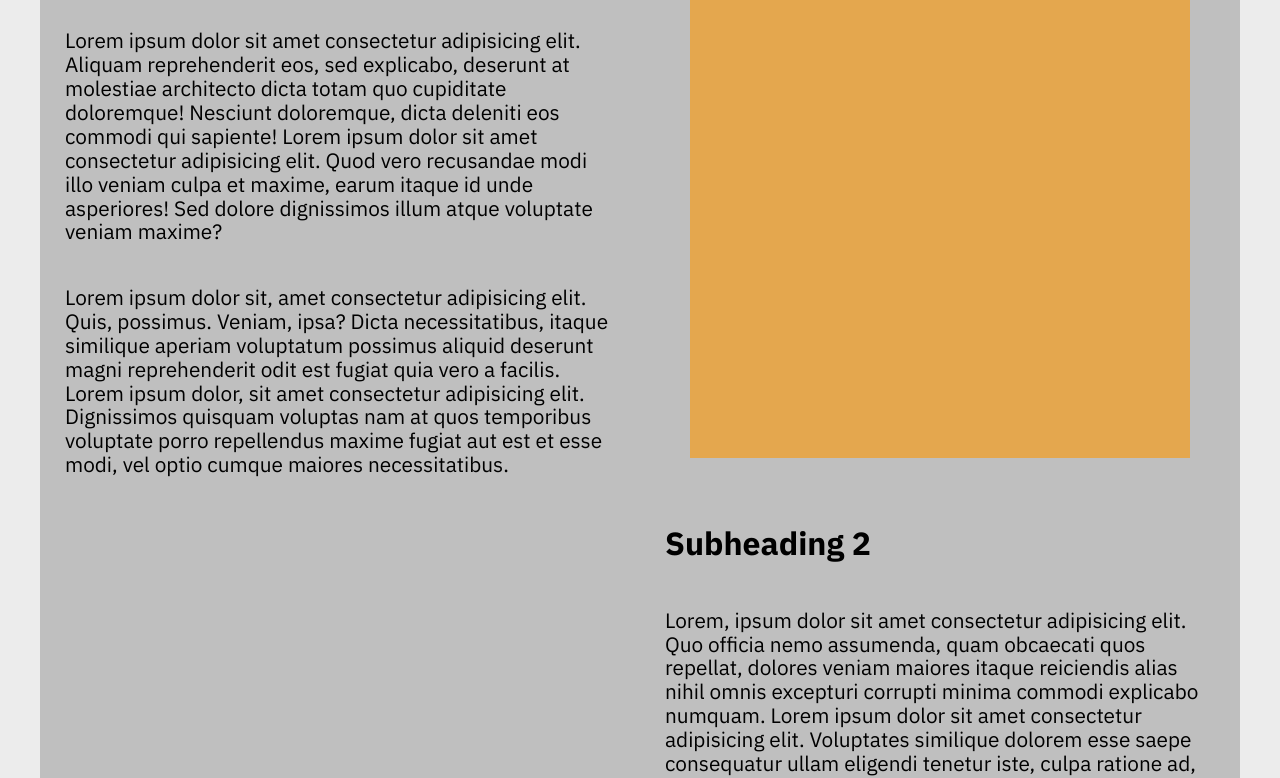
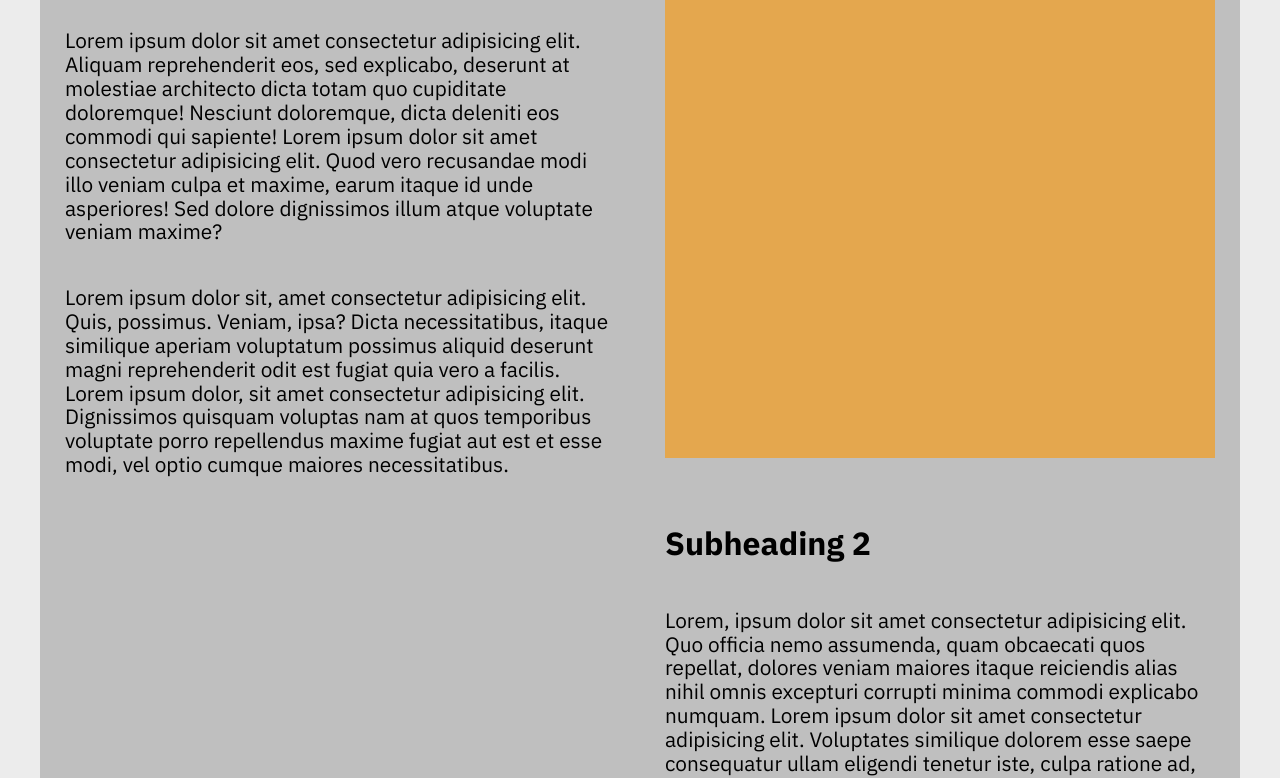
Before and after one commit to marco-tav/pagina-jt, a plain HTML site: page index.html in a window 1280 px wide. Shown: the part 301-1079 px from the top of the page. Drawn offline with Linux system fonts and the light colour scheme.

Commit message:
Change image placeholder alignment and size

```diff
--- a/index.html
+++ b/index.html
@@ -39,7 +39,7 @@
                             <p class="common-text">Lorem ipsum dolor sit, amet consectetur adipisicing elit. Quis, possimus. Veniam, ipsa? Dicta necessitatibus, itaque similique aperiam voluptatum possimus aliquid deserunt magni reprehenderit odit est fugiat quia vero a facilis. Lorem ipsum dolor, sit amet consectetur adipisicing elit. Dignissimos quisquam voluptas nam at quos temporibus voluptate porro repellendus maxime fugiat aut est et esse modi, vel optio cumque maiores necessitatibus.</p>
                         </div>
                         <div class="img">
-                            <div class="img-placeholder"></div>
+                            <div class="img-placeholder-1"></div>
                         </div>
                     </div>
                     <div class="text-card img-left">
--- a/styles/index-style.css
+++ b/styles/index-style.css
@@ -188,12 +188,13 @@ main {
 .img {
     width: 50%;
     display: flex;
-    justify-content: center;
+    justify-content: flex-end;
     align-items: center;
 }
 
-.img-placeholder {
-    width: 500px;
+.img-placeholder-1 {
+    width: 550px;
     height: 500px;
     background-color: var(--indian-yellow);
+    margin-right: 25px;
 }
```
